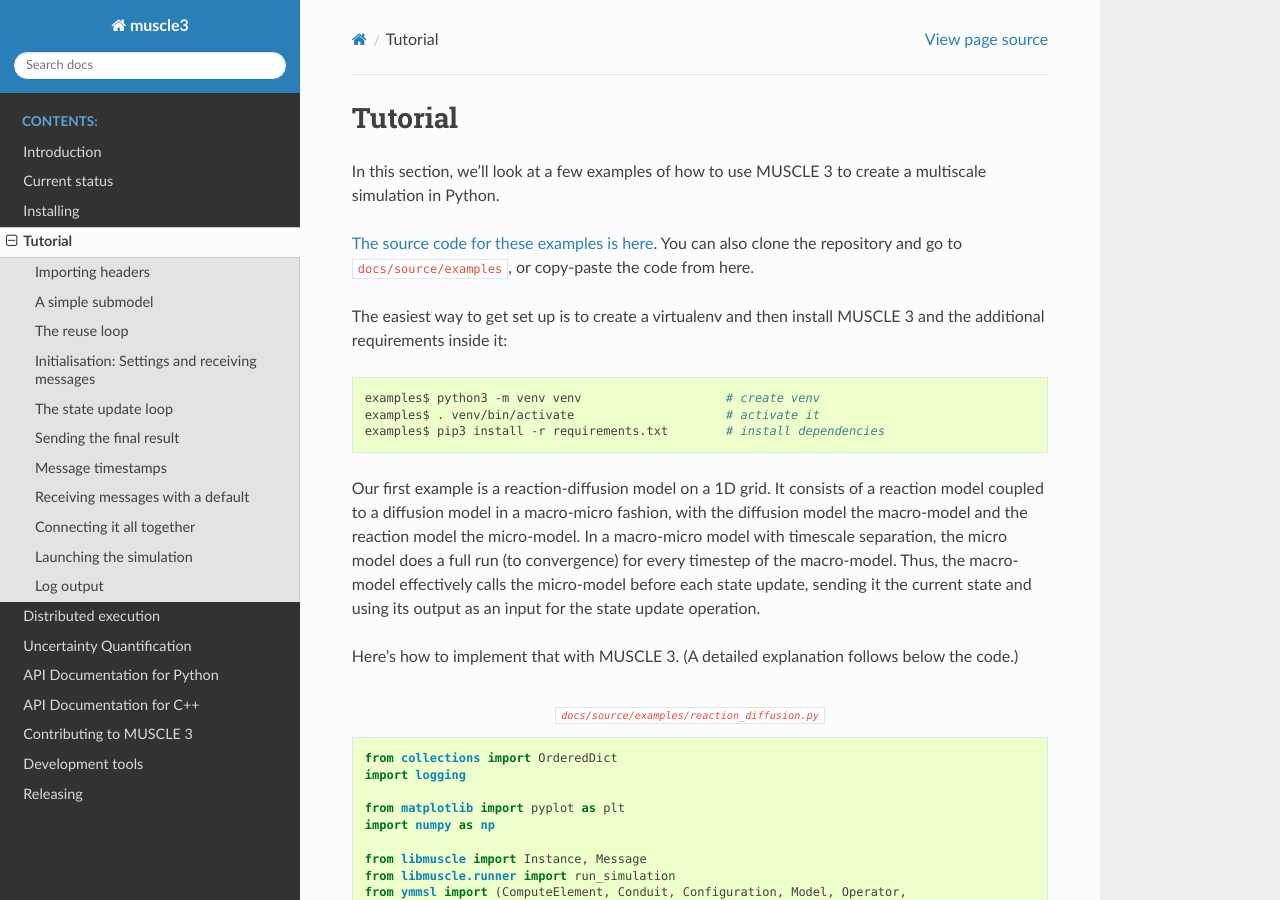
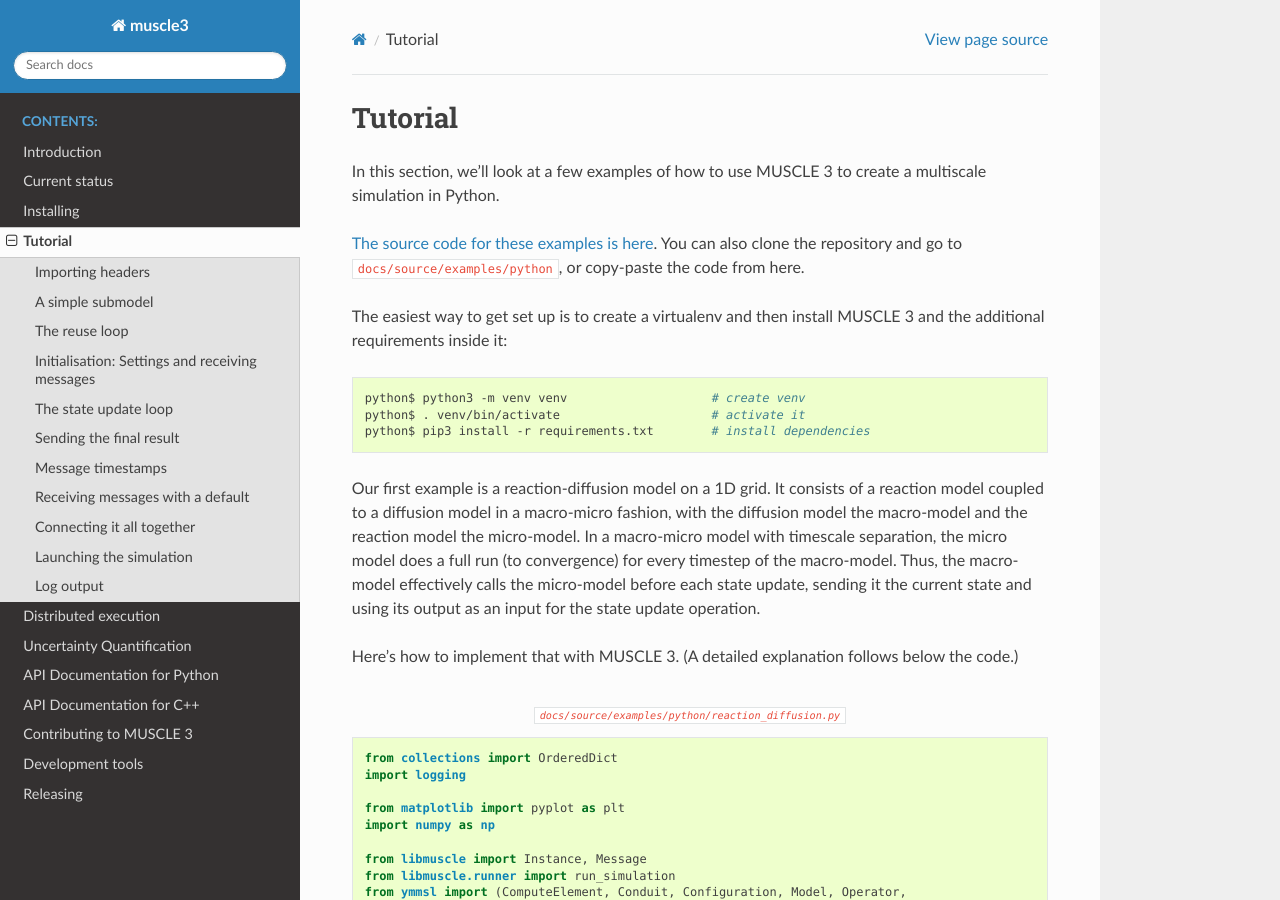
Before and after one commit to multiscale/muscle3, a Sphinx documentation site: the page built from docs/source/tutorial.rst, in a window 1280 px wide and 900 px high. Built offline with Sphinx 7.4.7 and the Read the Docs theme 2.0.0, drawn with Linux system fonts in a browser that asks for light colours.

```diff
--- a/docs/source/tutorial.rst
+++ b/docs/source/tutorial.rst
@@ -5,18 +5,18 @@
 multiscale simulation in Python.
 
 `The source code for these examples is here
-<https://github.com/multiscale/muscle3/tree/master/docs/source/examples>`_. You
-can also clone the repository and go to ``docs/source/examples``, or copy-paste
-the code from here.
+<https://github.com/multiscale/muscle3/tree/master/docs/source/examples/python>`_. You
+can also clone the repository and go to ``docs/source/examples/python``, or
+copy-paste the code from here.
 
 The easiest way to get set up is to create a virtualenv and then install MUSCLE
 3 and the additional requirements inside it:
 
 .. code-block:: bash
 
-  examples$ python3 -m venv venv                    # create venv
-  examples$ . venv/bin/activate                     # activate it
-  examples$ pip3 install -r requirements.txt        # install dependencies
+  python$ python3 -m venv venv                    # create venv
+  python$ . venv/bin/activate                     # activate it
+  python$ pip3 install -r requirements.txt        # install dependencies
 
 
 Our first example is a reaction-diffusion model on a 1D grid. It consists of a
@@ -30,8 +30,8 @@
 Here's how to implement that with MUSCLE 3. (A detailed explanation follows
 below the code.)
 
-.. literalinclude:: examples/reaction_diffusion.py
-  :caption: ``docs/source/examples/reaction_diffusion.py``
+.. literalinclude:: examples/python/reaction_diffusion.py
+  :caption: ``docs/source/examples/python/reaction_diffusion.py``
   :language: python
 
 Let's take it step by step.
@@ -485,7 +485,7 @@
 
 .. code-block:: bash
 
-  (venv) examples$ python3 reaction_diffusion.py
+  (venv) python$ python3 reaction_diffusion.py
 
 it will pop up a plot showing the state of the simulated system over time.
 
--- a/docs/source/uncertainty_quantification.rst
+++ b/docs/source/uncertainty_quantification.rst
@@ -98,8 +98,8 @@
 
 The full Python program implementing this looks like this:
 
-.. literalinclude:: examples/reaction_diffusion_qmc.py
-  :caption: ``docs/source/examples/reaction_diffusion_qmc.py``
+.. literalinclude:: examples/python/reaction_diffusion_qmc.py
+  :caption: ``docs/source/examples/python/reaction_diffusion_qmc.py``
   :language: python
 
 
```
Also changed, not shown: docs/source/distributed_execution.rst (+6 -6 lines), docs/source/examples/python/diffusion.py (renamed from docs/source/examples/diffusion.py), docs/source/examples/python/reaction.py (renamed from docs/source/examples/reaction.py), docs/source/examples/python/reaction_diffusion.py (renamed from docs/source/examples/reaction_diffusion.py), docs/source/examples/python/reaction_diffusion_qmc.py (renamed from docs/source/examples/reaction_diffusion_qmc.py), docs/source/examples/python/requirements.txt (renamed from docs/source/examples/requirements.txt), 11 other files.
